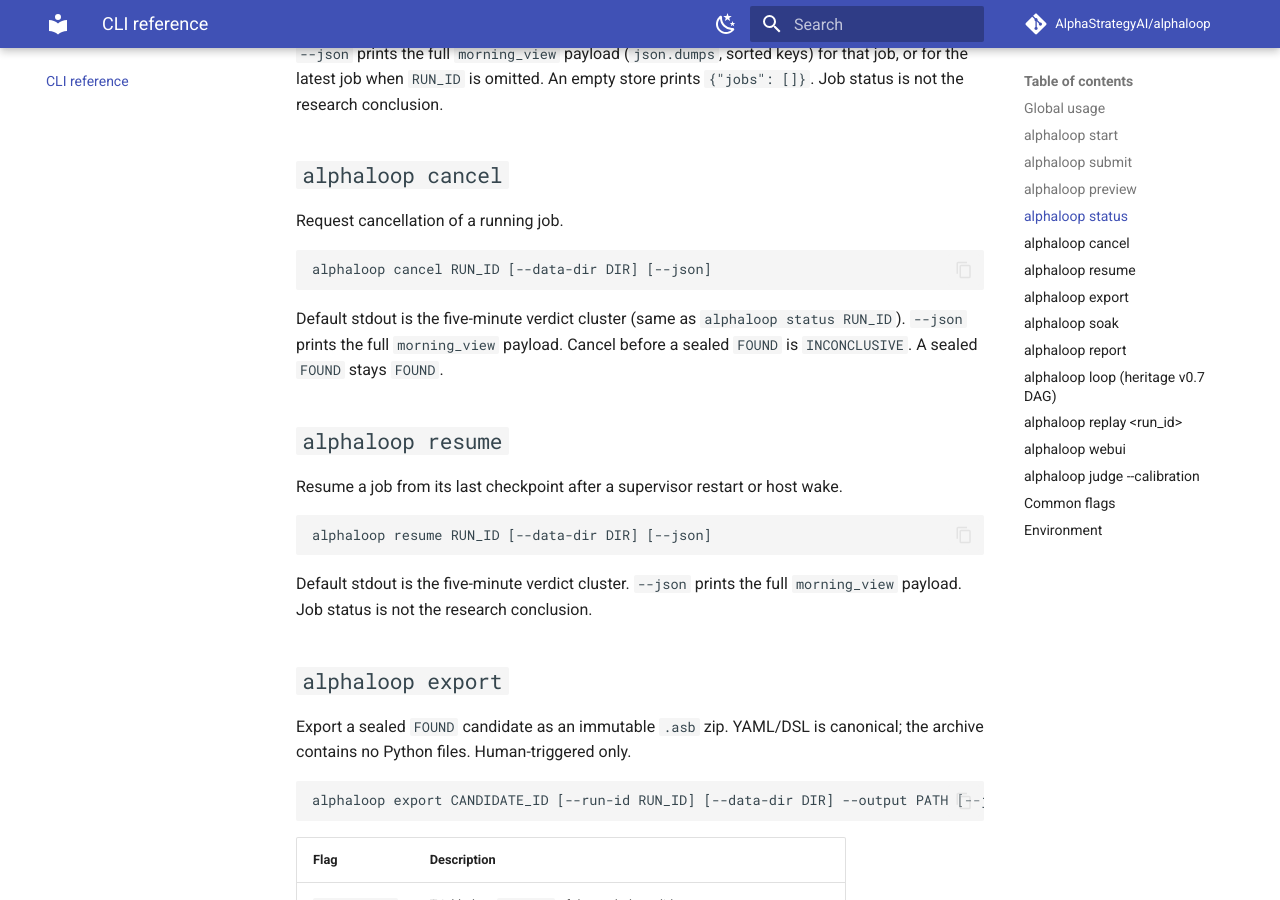
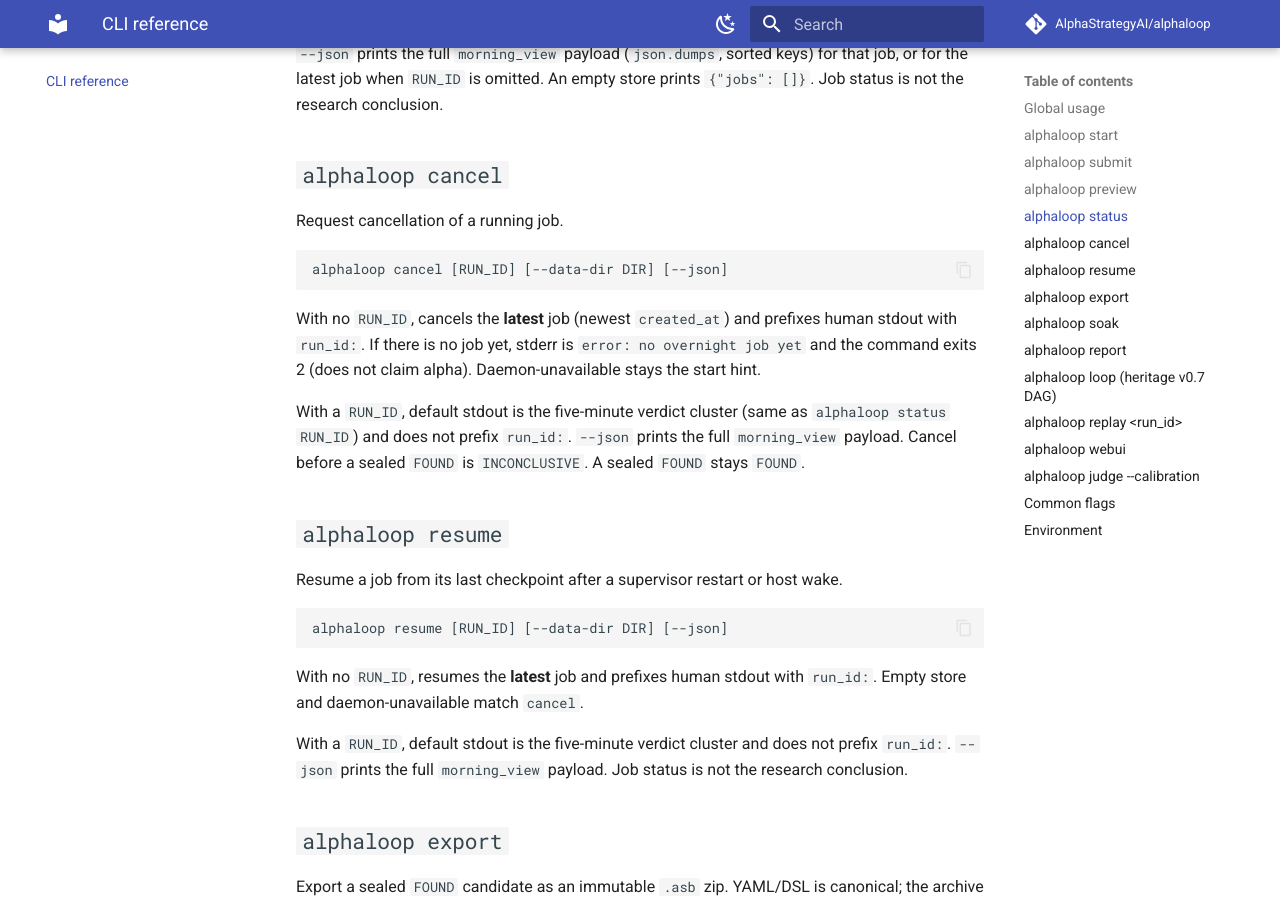
Before and after one commit to AlphaStrategyAI/alphaloop, an MkDocs documentation site: the page built from docs/cli.md, in a window 1280 px wide and 900 px high, scrolled down 2343 px. Built offline with MkDocs 1.6.1 and Material for MkDocs 9.7.7, drawn with Linux system fonts in a browser that asks for light colours; comment, search, counter and statistics services are not loaded.

Commit message:
feat(cli): cancel and resume without a run id use the latest job
Omit RUN_ID to act on GET /v1/jobs[0], prefix human stdout with
run_id:, and keep the explicit-id verdict cluster unchanged. Empty
store prints the locked stderr cue and exits 2 without inventing
FOUND.

Co-authored-by: PatrickFeng <AlphaStrategyAI@users.noreply.github.com>

````diff
--- a/docs/cli.md
+++ b/docs/cli.md
@@ -102,13 +102,18 @@ conclusion.
 Request cancellation of a running job.
 
 ```
-alphaloop cancel RUN_ID [--data-dir DIR] [--json]
+alphaloop cancel [RUN_ID] [--data-dir DIR] [--json]
 ```
 
-Default stdout is the five-minute verdict cluster (same as
-`alphaloop status RUN_ID`). `--json` prints the full `morning_view`
-payload. Cancel before a sealed `FOUND` is `INCONCLUSIVE`. A sealed
-`FOUND` stays `FOUND`.
+With no `RUN_ID`, cancels the **latest** job (newest `created_at`) and
+prefixes human stdout with `run_id:`. If there is no job yet, stderr is
+`error: no overnight job yet` and the command exits 2 (does not claim
+alpha). Daemon-unavailable stays the start hint.
+
+With a `RUN_ID`, default stdout is the five-minute verdict cluster (same
+as `alphaloop status RUN_ID`) and does not prefix `run_id:`. `--json`
+prints the full `morning_view` payload. Cancel before a sealed `FOUND`
+is `INCONCLUSIVE`. A sealed `FOUND` stays `FOUND`.
 
 ## `alphaloop resume`
 
@@ -116,11 +121,15 @@ Resume a job from its last checkpoint after a supervisor restart or
 host wake.
 
 ```
-alphaloop resume RUN_ID [--data-dir DIR] [--json]
+alphaloop resume [RUN_ID] [--data-dir DIR] [--json]
 ```
 
-Default stdout is the five-minute verdict cluster. `--json` prints the
-full `morning_view` payload. Job status is not the research conclusion.
+With no `RUN_ID`, resumes the **latest** job and prefixes human stdout
+with `run_id:`. Empty store and daemon-unavailable match `cancel`.
+
+With a `RUN_ID`, default stdout is the five-minute verdict cluster and
+does not prefix `run_id:`. `--json` prints the full `morning_view`
+payload. Job status is not the research conclusion.
 
 ## `alphaloop export`
 
````
Also changed, not shown: README.md (+5 -2 lines), docs/plans/2026-08-20-cancel-latest.md (+5 -5 lines), src/alphaloop/skills/overnight-lab/SKILL.md (+1 -1 lines), 2 other files.
